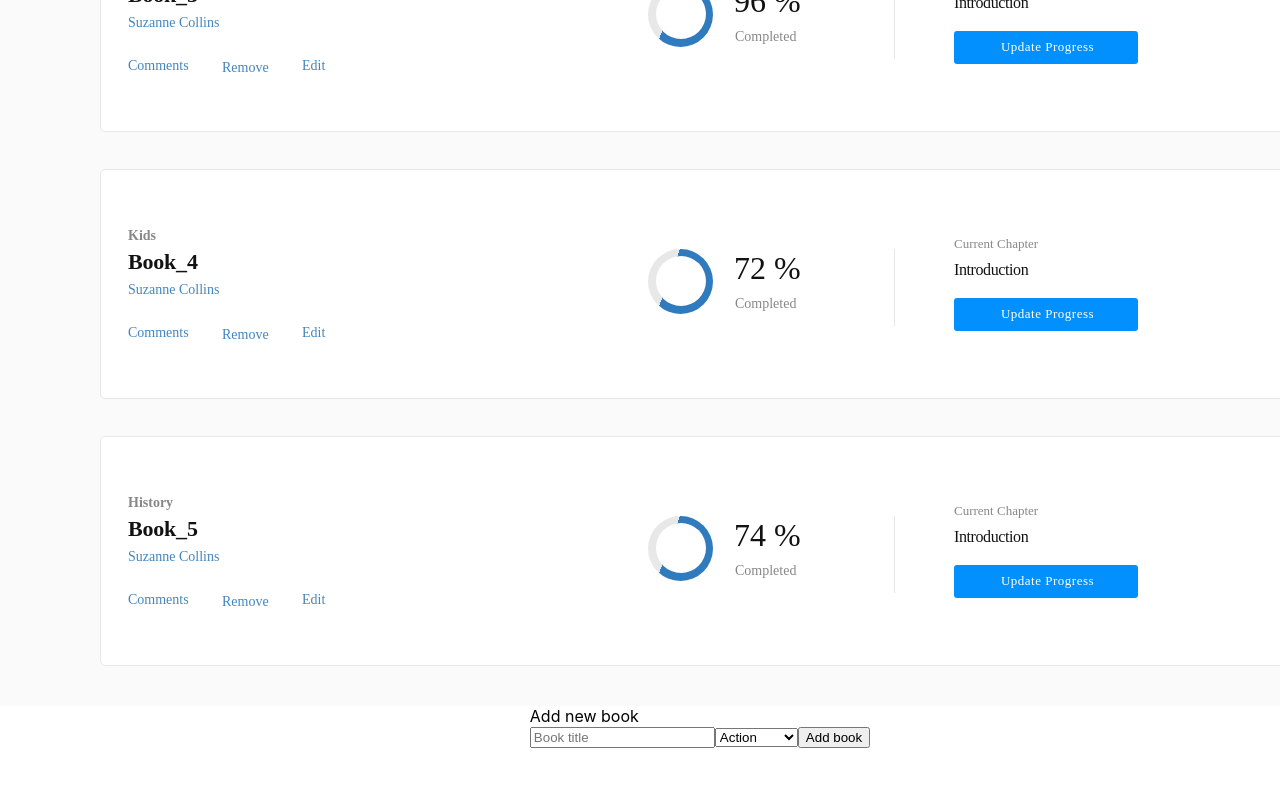
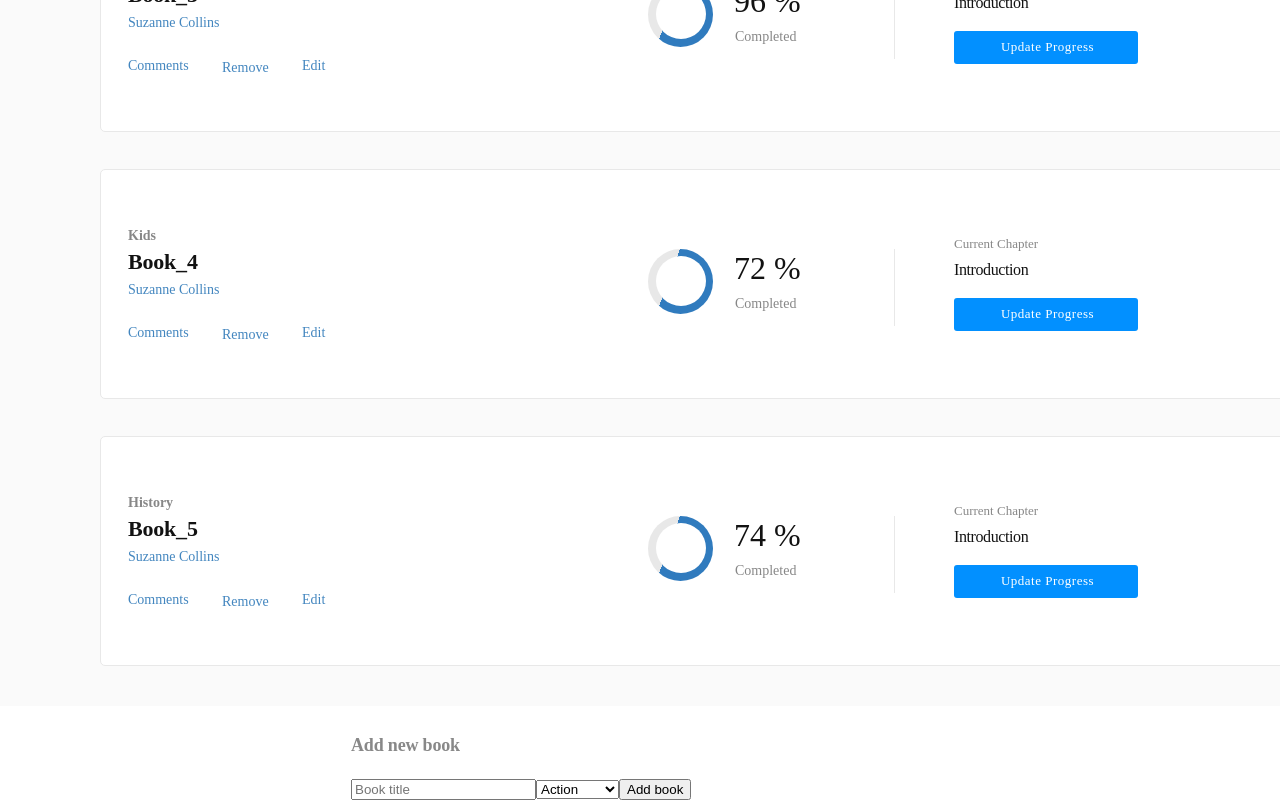
Before and after one commit to MrSayyod/bookstore-redux-app, a React (Create React App) app: page / in a window 1280 px wide. Shown: the part 815-1615 px from the top of the page. Before the commit the page ends 1563 px from the top, so only its background shows below. Built offline with nearby package versions, Linux system fonts and the light colour scheme.

Commit message:
Add styling for addNewBook header

```diff
--- a/src/styles/BooksForm.css
+++ b/src/styles/BooksForm.css
@@ -4,3 +4,17 @@
   border-top: 1px solid #e8e8e8;
   background-color: #fafafa;
 }
+
+.addNewBook {
+  width: 10.875rem;
+  height: 1.5rem;
+  margin: 1.813rem 32.75rem 1.188rem 0;
+  font-family: Montserrat;
+  font-size: 1.125rem;
+  font-weight: bold;
+  font-stretch: normal;
+  font-style: normal;
+  line-height: normal;
+  letter-spacing: -0.18px;
+  color: #888;
+}
```
